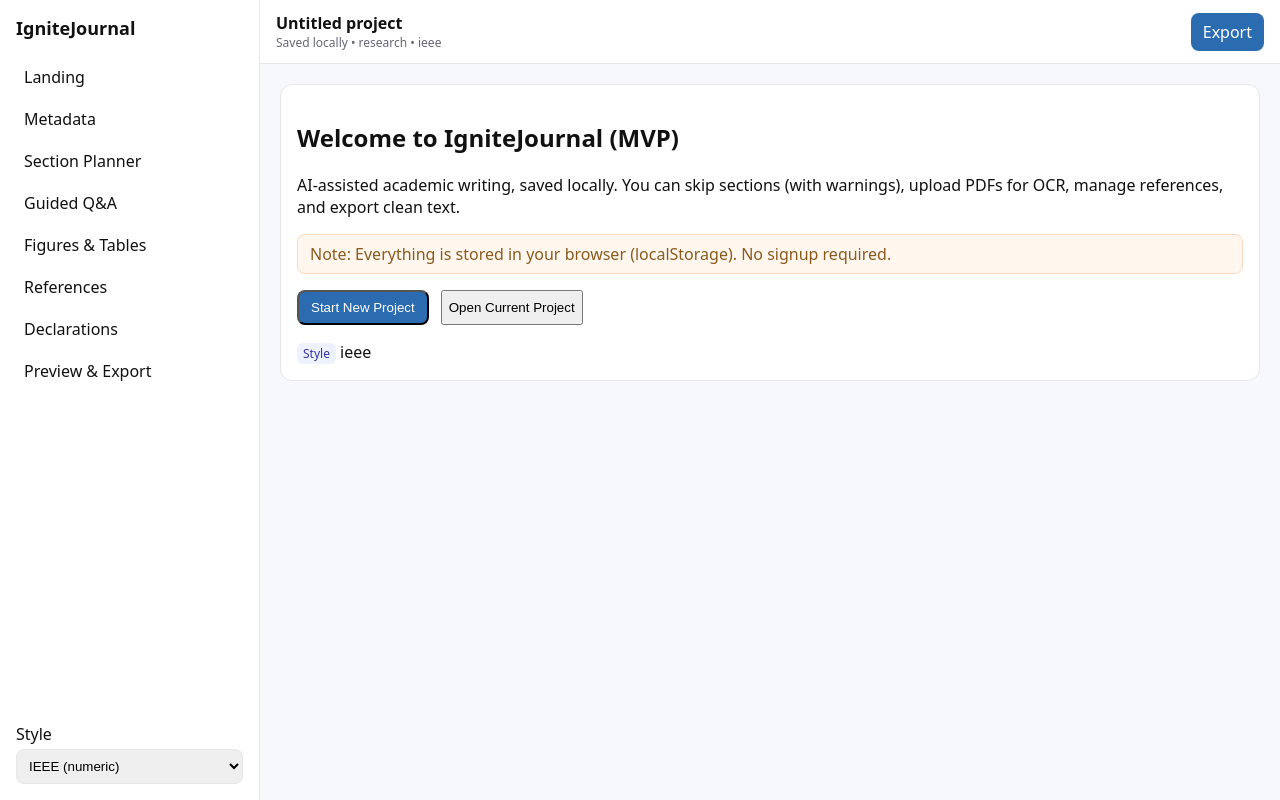
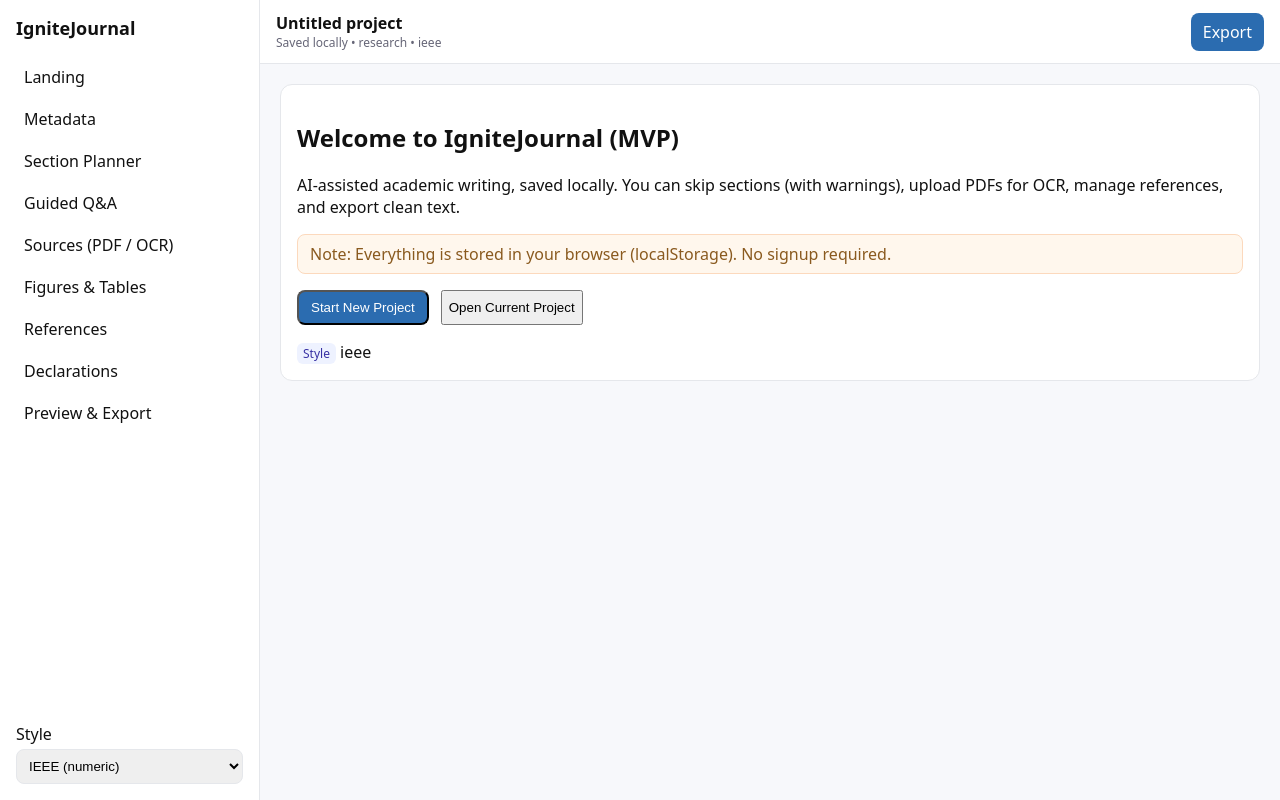
Before and after one commit to Zux12/JournalAI, a React (Vite) app: page / in a window 1280 px wide. Built offline with nearby package versions, Linux system fonts and the light colour scheme.

Commit message:
Update App.jsx

```diff
--- a/src/App.jsx
+++ b/src/App.jsx
@@ -16,6 +16,7 @@ export default function App() {
           <Link to="/metadata">Metadata</Link>
           <Link to="/planner">Section Planner</Link>
           <Link to="/qa">Guided Q&A</Link>
+          <Link to="/sources">Sources (PDF / OCR)</Link>
           <Link to="/figures">Figures & Tables</Link>
           <Link to="/references">References</Link>
           <Link to="/declarations">Declarations</Link>
```
